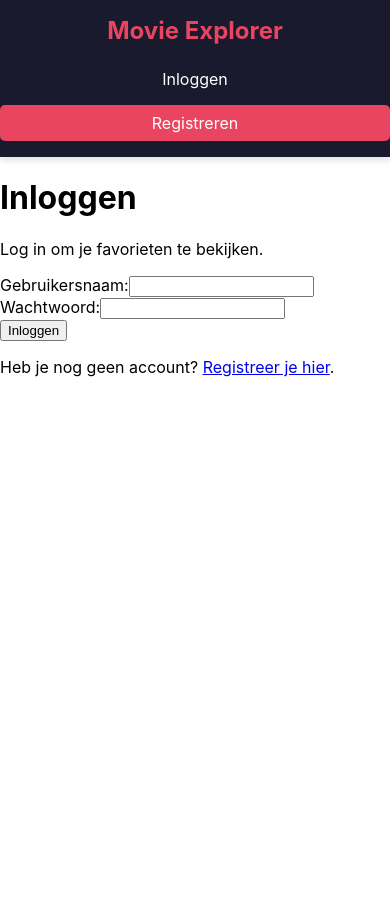
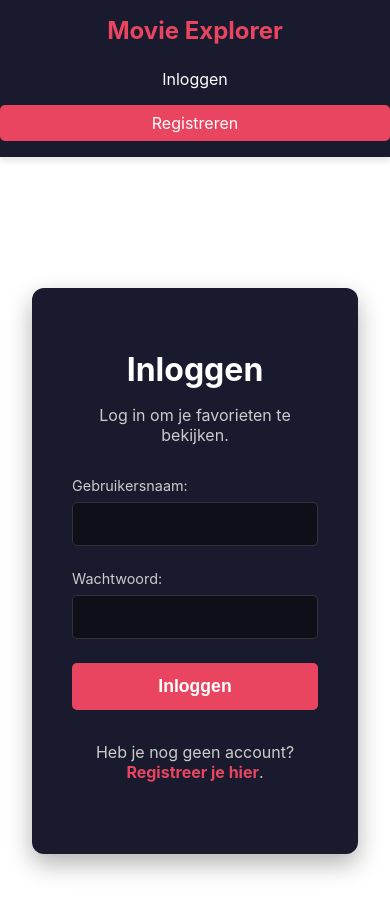
Before and after one commit to Luuc-Stigter/movie-explorer, a React (Create React App) app: page /inloggen in a window 390 px wide. Shown: the top 914 px of the page. Before the commit the page ends 844 px from the top, so only its background shows below. Built offline with nearby package versions, Linux system fonts and the light colour scheme.

Commit message:
feat(styling): design and style responsive auth pages

```diff
--- /dev/null
+++ b/src/pages/AuthForm.css
@@ -0,0 +1,104 @@
+.auth-form-page {
+    display: flex;
+    justify-content: center;
+    align-items: center;
+    min-height: calc(100vh - 80px);
+    padding: 2rem;
+}
+
+.form-container {
+    background-color: #1a1a2e;
+    padding: 2.5rem;
+    border-radius: 12px;
+    box-shadow: 0 10px 25px rgba(0, 0, 0, 0.3);
+    width: 100%;
+    max-width: 450px;
+    text-align: center;
+}
+
+.form-container h1 {
+    color: white;
+    margin-bottom: 1rem;
+}
+
+.form-container p {
+    color: #ccc;
+    margin-bottom: 2rem;
+}
+
+.auth-form {
+    display: flex;
+    flex-direction: column;
+    gap: 1.5rem;
+}
+
+.auth-form label {
+    display: flex;
+    flex-direction: column;
+    text-align: left;
+    color: #ccc;
+    font-size: 0.9rem;
+}
+
+.auth-form span {
+    margin-bottom: 0.5rem;
+}
+
+.auth-form input {
+    background-color: #0f0f1a;
+    border: 1px solid #333;
+    border-radius: 5px;
+    padding: 0.75rem;
+    color: white;
+    font-size: 1rem;
+    width: 100%;
+    box-sizing: border-box;
+    transition: border-color 0.3s ease;
+}
+
+.auth-form input:focus {
+    outline: none;
+    border-color: #e94560;
+}
+
+.auth-form button {
+    background-color: #e94560;
+    color: white;
+    border: none;
+    border-radius: 5px;
+    padding: 0.8rem;
+    font-size: 1.1rem;
+    font-weight: bold;
+    cursor: pointer;
+    transition: background-color 0.3s ease;
+}
+
+.auth-form button:hover {
+    background-color: #b82c44;
+}
+
+.error-message {
+    background-color: rgba(233, 69, 96, 0.1);
+    color: #e94560;
+    border: 1px solid #e94560;
+    border-radius: 5px;
+    padding: 0.75rem;
+    text-align: center;
+    font-size: 0.9rem;
+    margin-top: 1rem;
+}
+
+.switch-link {
+    color: #ccc;
+    margin-top: 2rem;
+}
+
+.switch-link a {
+    color: #e94560;
+    text-decoration: none;
+    font-weight: bold;
+}
+
+.switch-link a:hover {
+    text-decoration: underline;
+}
--- a/src/pages/SignInPage.js
+++ b/src/pages/SignInPage.js
@@ -1,35 +1,46 @@
 import React, { useState, useContext } from 'react';
 import { Link } from 'react-router-dom';
 import { AuthContext } from '../context/AuthContext';
+import './AuthForm.css'; // Importeer de gedeelde CSS
 
 function SignInPage() {
     const [username, setUsername] = useState('');
     const [password, setPassword] = useState('');
+    const [error, setError] = useState(null); // Lokale error state
     const { login } = useContext(AuthContext);
 
-    function handleSubmit(e) {
+    async function handleSubmit(e) {
         e.preventDefault();
-        login(username, password);
+        setError(null);
+        try {
+            await login(username, password);
+        } catch (e) {
+            setError("Inloggen mislukt. Controleer je gebruikersnaam en wachtwoord.");
+            console.error("Inloggen mislukt vanuit de pagina", e);
+        }
     }
 
     return (
-        <div>
+        <div className="auth-form-page">
+            <div className="form-container">
                 <h1>Inloggen</h1>
                 <p>Log in om je favorieten te bekijken.</p>
-            <form onSubmit={handleSubmit}>
-                <label htmlFor="username-field">
-                    Gebruikersnaam:
-                    <input type="text" id="username-field" value={username} onChange={(e) => setUsername(e.target.value)} />
+                <form onSubmit={handleSubmit} className="auth-form">
+                    <label>
+                        <span>Gebruikersnaam:</span>
+                        <input type="text" value={username} onChange={(e) => setUsername(e.target.value)} required />
                     </label>
-                <br />
-                <label htmlFor="password-field">
-                    Wachtwoord:
-                    <input type="password" id="password-field" value={password} onChange={(e) => setPassword(e.target.value)} />
+                    <label>
+                        <span>Wachtwoord:</span>
+                        <input type="password" value={password} onChange={(e) => setPassword(e.target.value)} required />
                     </label>
-                <br />
                     <button type="submit">Inloggen</button>
                 </form>
-            <p>Heb je nog geen account? <Link to="/registreren">Registreer je hier</Link>.</p>
+                {error && <div className="error-message">{error}</div>}
+                <p className="switch-link">
+                    Heb je nog geen account? <Link to="/registreren">Registreer je hier</Link>.
+                </p>
+            </div>
         </div>
     );
 }
--- a/src/pages/SignUpPage.js
+++ b/src/pages/SignUpPage.js
@@ -1,6 +1,7 @@
 import React, { useState } from 'react';
 import { Link, useNavigate } from 'react-router-dom';
 import axios from 'axios';
+import './AuthForm.css';
 
 function SignUpPage() {
     const [email, setEmail] = useState('');
@@ -11,8 +12,7 @@ function SignUpPage() {
 
     async function handleSubmit(e) {
         e.preventDefault();
-        setError(null); // Reset error state
-
+        setError(null);
         try {
             await axios.post('https://api.datavortex.nl/movieexplorer/users', {
                 username: username,
@@ -25,40 +25,38 @@ function SignUpPage() {
                     'X-Api-Key': 'movieexplorer:Uju1R18GcIFG5fRCZwzt',
                 }
             });
-
-            // Navigeer naar de inlogpagina na succesvolle registratie
             navigate('/inloggen');
-
         } catch (e) {
             console.error("Registratie mislukt", e);
-            setError("Er is iets misgegaan bij de registratie. Probeer een andere gebruikersnaam.");
+            setError("Registratie mislukt. Probeer een andere gebruikersnaam of e-mailadres.");
         }
     }
 
     return (
-        <div>
+        <div className="auth-form-page">
+            <div className="form-container">
                 <h1>Registreren</h1>
-            <p>Maak een account aan om films aan je favorieten toe te voegen.</p>
-            <form onSubmit={handleSubmit}>
-                <label htmlFor="username-field">
-                    Gebruikersnaam:
-                    <input type="text" id="username-field" value={username} onChange={(e) => setUsername(e.target.value)} />
+                <p>Maak een account om je favoriete films op te slaan.</p>
+                <form onSubmit={handleSubmit} className="auth-form">
+                    <label>
+                        <span>Gebruikersnaam:</span>
+                        <input type="text" value={username} onChange={(e) => setUsername(e.target.value)} required />
                     </label>
-                <br />
-                <label htmlFor="email-field">
-                    Email:
-                    <input type="email" id="email-field" value={email} onChange={(e) => setEmail(e.target.value)} />
+                    <label>
+                        <span>E-mailadres:</span>
+                        <input type="email" value={email} onChange={(e) => setEmail(e.target.value)} required />
                     </label>
-                <br />
-                <label htmlFor="password-field">
-                    Wachtwoord:
-                    <input type="password" id="password-field" value={password} onChange={(e) => setPassword(e.target.value)} />
+                    <label>
+                        <span>Wachtwoord:</span>
+                        <input type="password" value={password} onChange={(e) => setPassword(e.target.value)} required minLength="6" />
                     </label>
-                <br />
-                {error && <p style={{ color: 'red' }}>{error}</p>}
                     <button type="submit">Registreren</button>
                 </form>
-            <p>Heb je al een account? <Link to="/inloggen">Log hier in</Link>.</p>
+                {error && <div className="error-message">{error}</div>}
+                <p className="switch-link">
+                    Heb je al een account? <Link to="/inloggen">Log hier in</Link>.
+                </p>
+            </div>
         </div>
     );
 }
```
Lines whose indentation alone changed are shown as unchanged.
